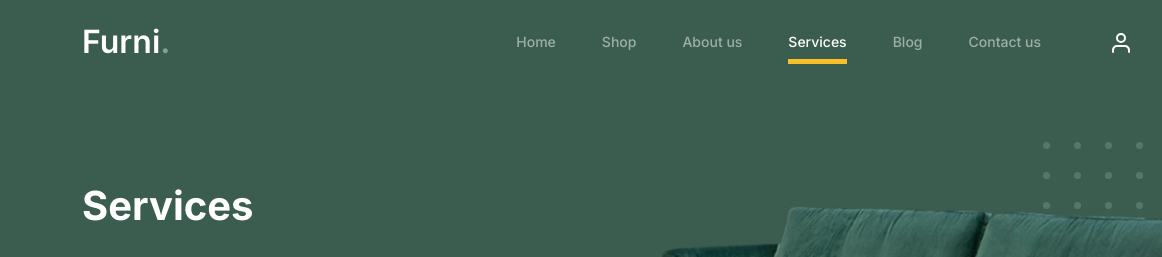
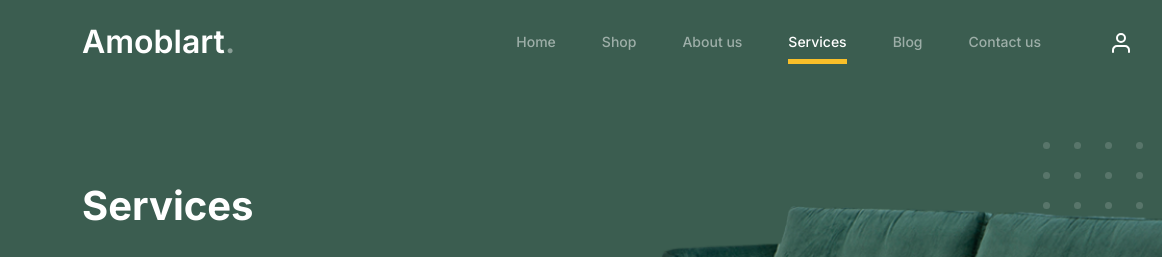
Before and after one commit to MaryellMendoza/Amoblart, a plain HTML site: page services.html in a window 1280 px wide. Shown: the top 257 px of the page, 0-1162 px from the left. Drawn offline with Linux system fonts and the light colour scheme.

Commit message:
cambio de logo

```diff
--- a/services.html
+++ b/services.html
@@ -30,7 +30,7 @@
 		<nav class="custom-navbar navbar navbar navbar-expand-md navbar-dark bg-dark" arial-label="Furni navigation bar">
 
 			<div class="container">
-				<a class="navbar-brand" href="index.html">Furni<span>.</span></a>
+				<a class="navbar-brand" href="index.html">Amoblart<span>.</span></a>
 
 				<button class="navbar-toggler" type="button" data-bs-toggle="collapse" data-bs-target="#navbarsFurni" aria-controls="navbarsFurni" aria-expanded="false" aria-label="Toggle navigation">
 					<span class="navbar-toggler-icon"></span>
```
Also changed, not shown: shop.html (+1 -1 lines).
